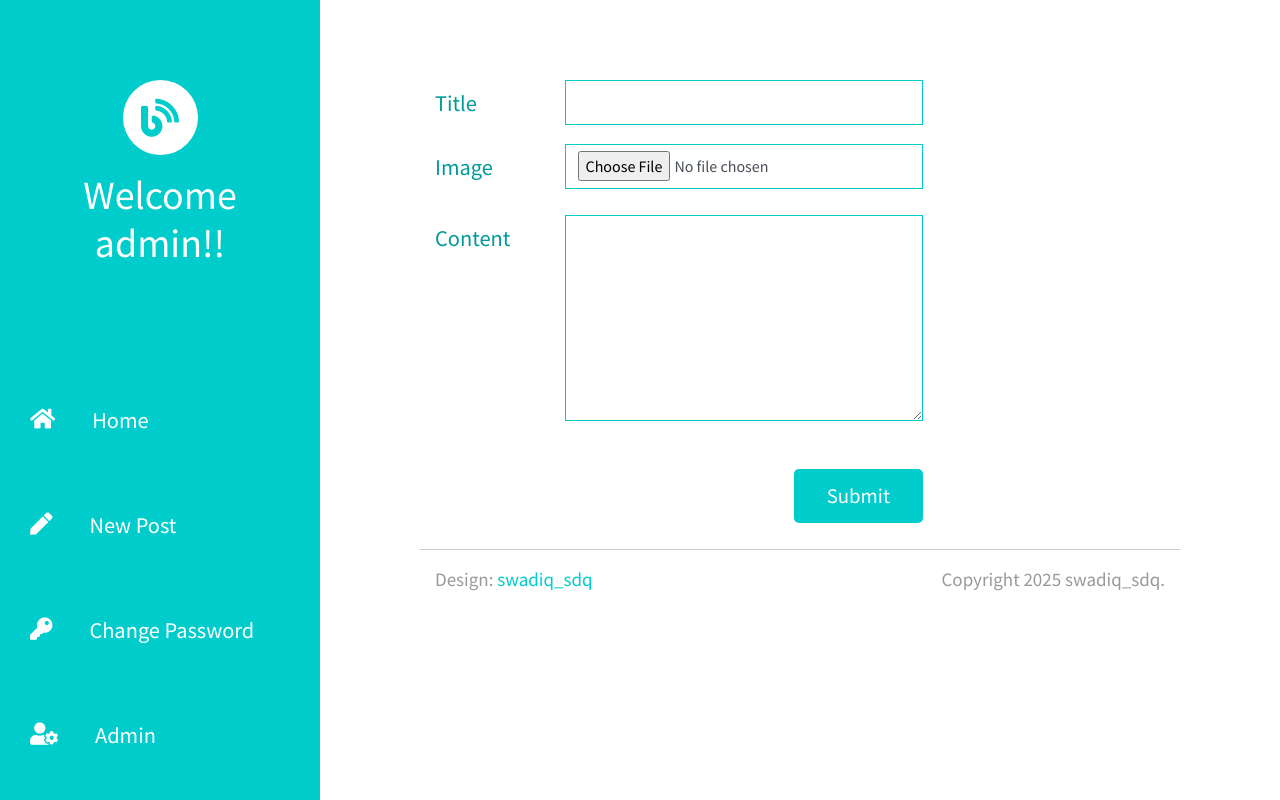
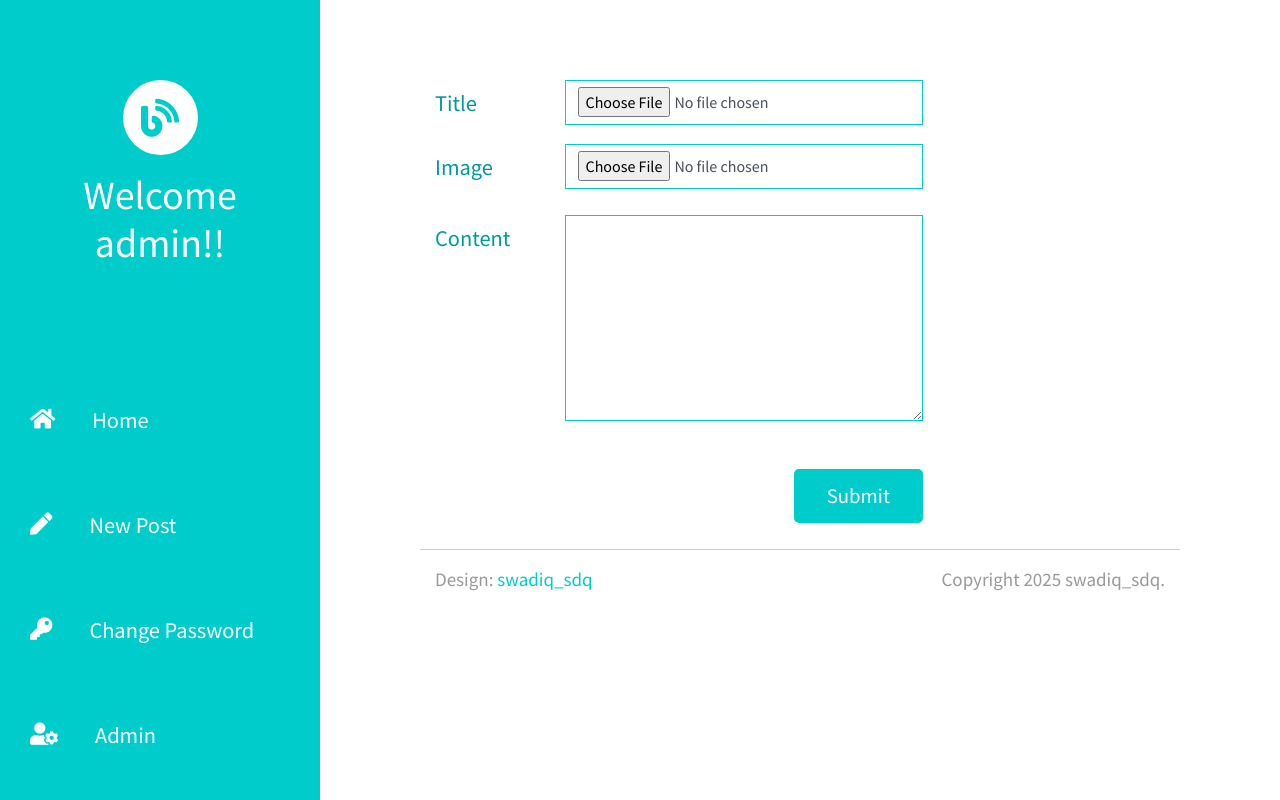
Before and after one commit to swadiqsdq/blog, a Django app: page /post/ in a window 1280 px wide. Run offline with Django 5.2, Linux system fonts and the light colour scheme; a user stored in the database is signed in; some libraries are stand-ins or nearby versions.

Commit message:
Update post.html

```diff
--- a/templates/post.html
+++ b/templates/post.html
@@ -15,7 +15,7 @@
     <div class="form-group row">
         <label for="name" class="col-sm-3 col-form-label tm-color-primary">Title</label>
         <div class="col-sm-9">
-            <input class="form-control" name="title" id="name" type="text" required>
+           <input class="form-control" name="image" id="image" type="file" accept="image/*" required>
         </div>
     </div>
     <div class="form-group row mb-4">
```
